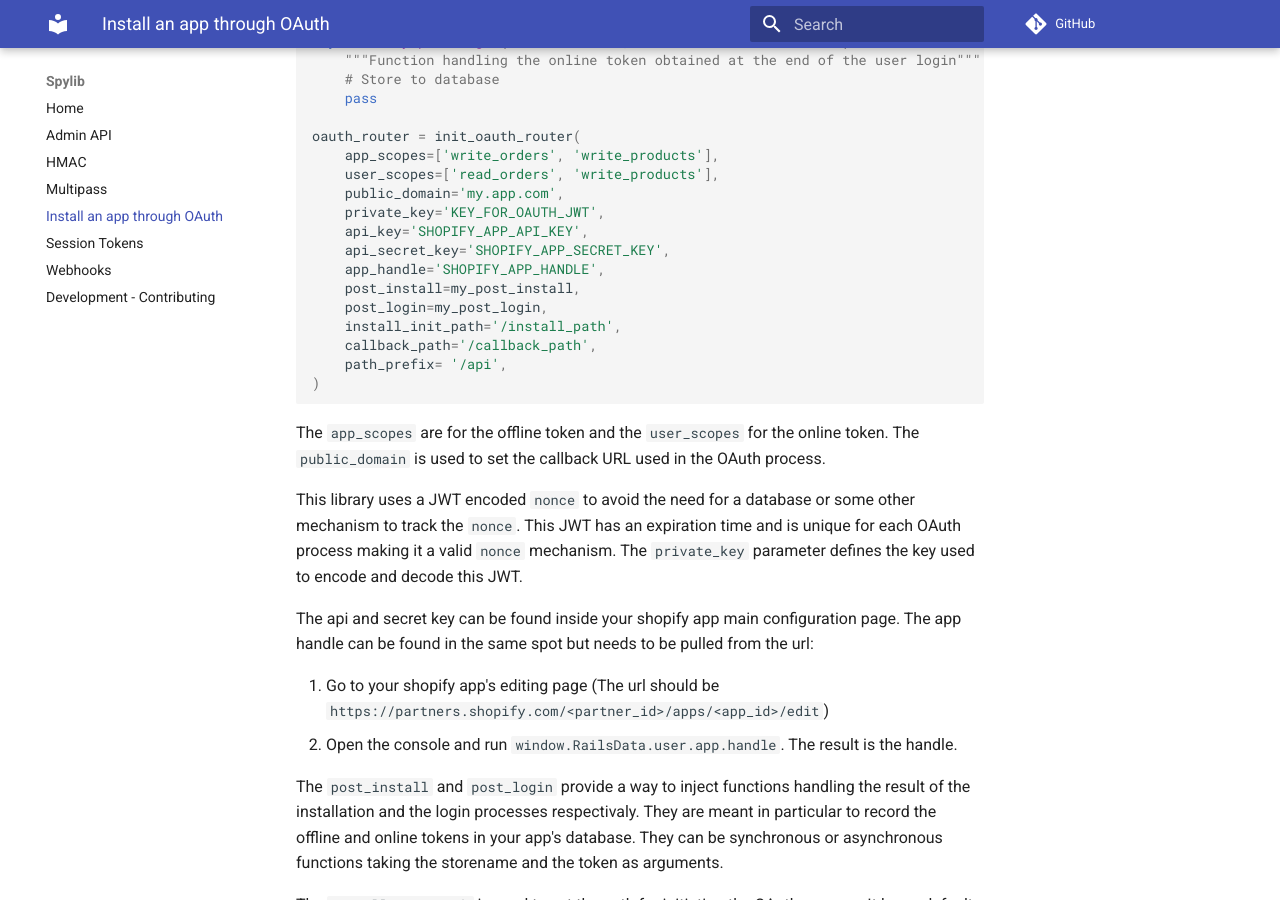
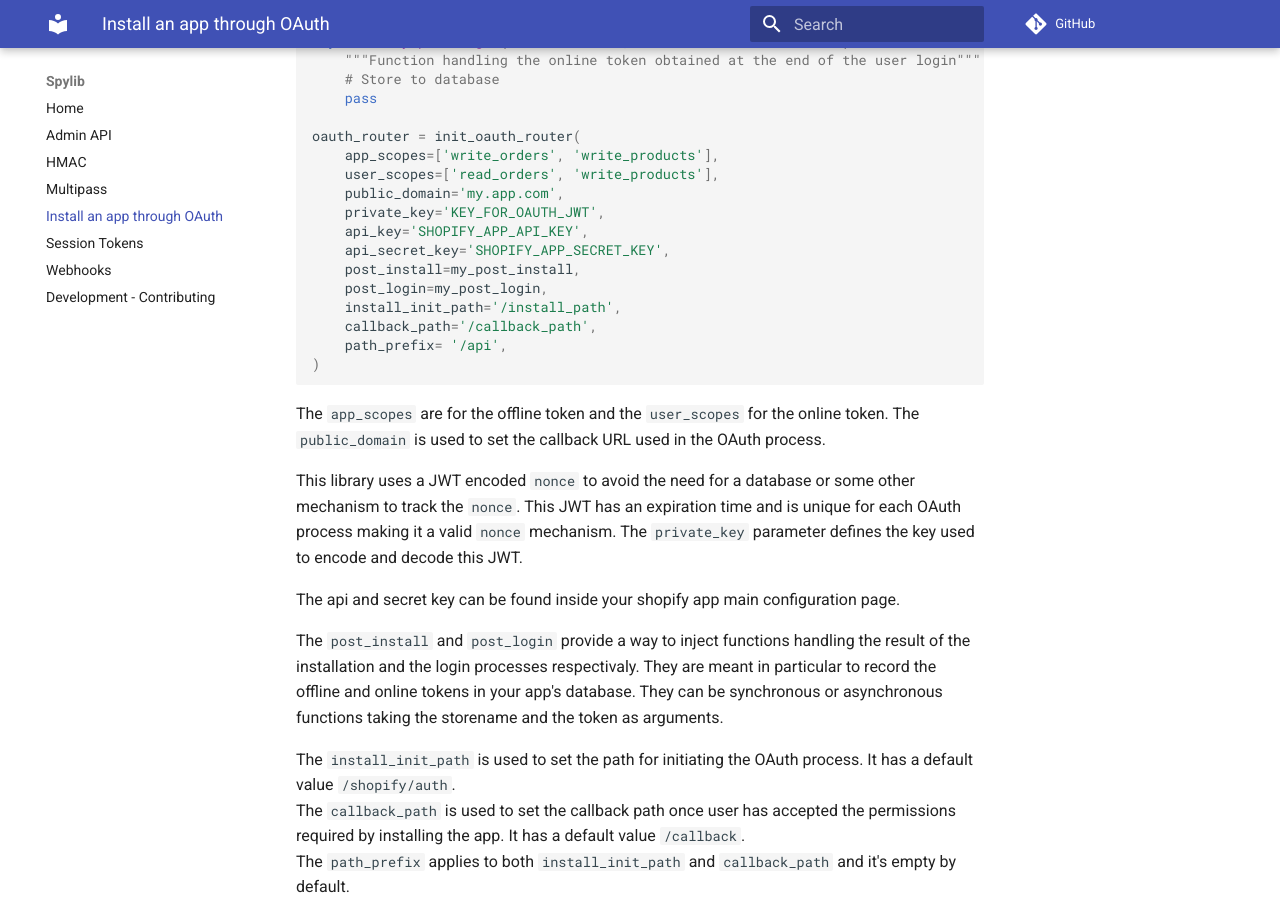
Before and after one commit to SatelCreative/spylib, an MkDocs documentation site: the page built from docs/oauth.md, in a window 1280 px wide and 900 px high, scrolled down 496 px. Built offline with MkDocs 1.6.1 and Material for MkDocs 9.7.7, drawn with Linux system fonts in a browser that asks for light colours; comment, search, counter and statistics services are not loaded; the version menu is left out.

Commit message:
update oauth doc

```diff
--- a/docs/oauth.md
+++ b/docs/oauth.md
@@ -31,7 +31,6 @@ oauth_router = init_oauth_router(
     private_key='KEY_FOR_OAUTH_JWT',
     api_key='SHOPIFY_APP_API_KEY',
     api_secret_key='SHOPIFY_APP_SECRET_KEY',
-    app_handle='SHOPIFY_APP_HANDLE',
     post_install=my_post_install,
     post_login=my_post_login,
     install_init_path='/install_path',
@@ -48,11 +47,7 @@ mechanism to track the `nonce`. This JWT has an expiration time and is unique fo
 OAuth process making it a valid `nonce` mechanism.
 The `private_key` parameter defines the key used to encode and decode this JWT.
 
-The api and secret key can be found inside your shopify app main configuration page. The
-app handle can be found in the same spot but needs to be pulled from the url:
-
-1. Go to your shopify app's editing page (The url should be `https://partners.shopify.com/<partner_id>/apps/<app_id>/edit`)
-2. Open the console and run `window.RailsData.user.app.handle`. The result is the handle.
+The api and secret key can be found inside your shopify app main configuration page.
 
 The `post_install` and `post_login` provide a way to inject functions handling the
 result of the installation and the login processes respectivaly. They are meant in
```
